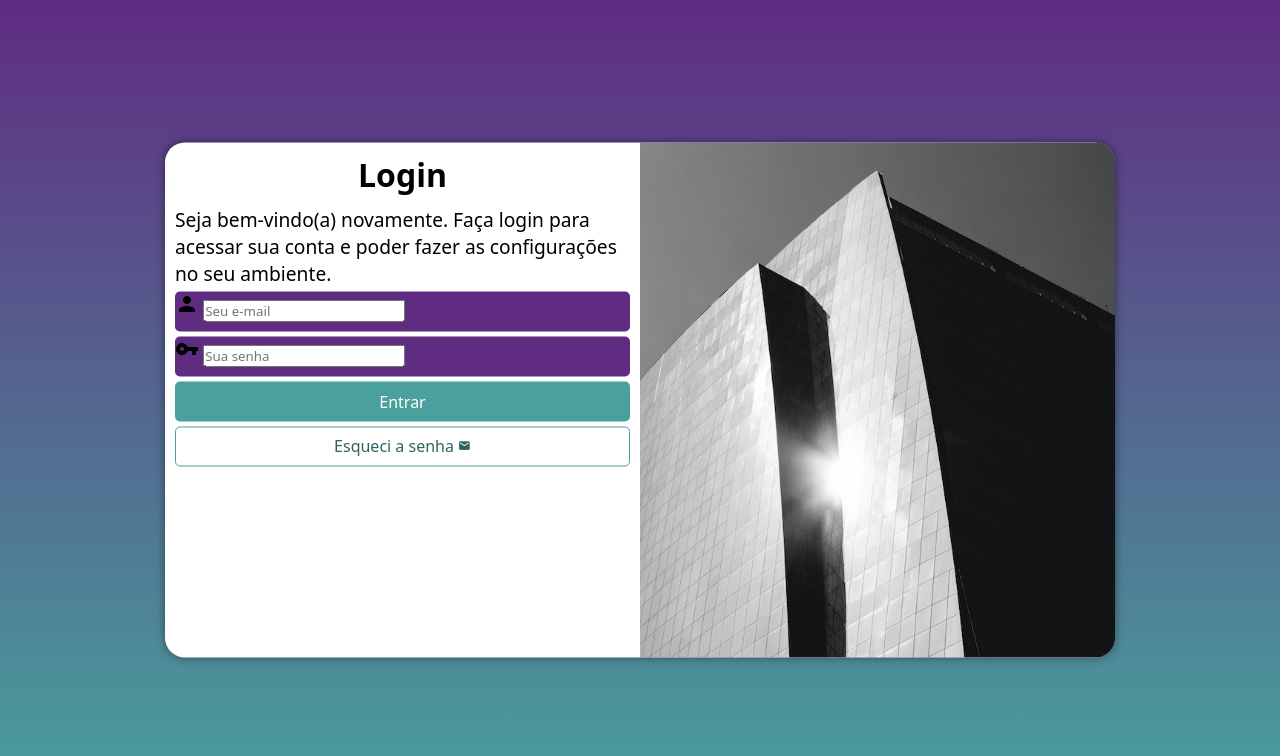
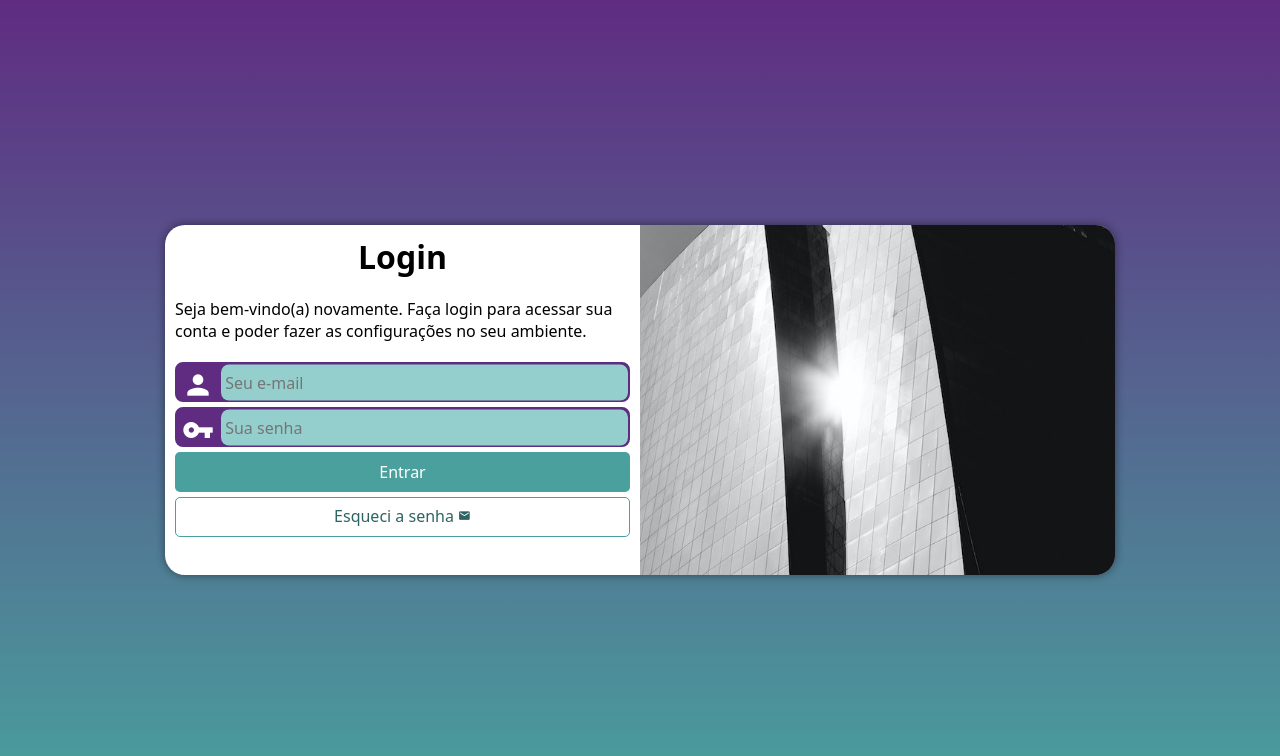
Before and after one commit to Viti-Martins/desafio-tela-login-curso-em-video, a plain HTML site: page index.html in a window 1280 px wide. Drawn offline with Linux system fonts and the light colour scheme.

Commit message:
exercício finalizado, tela de login finalizado

```diff
--- a/estilos/media-query.css
+++ b/estilos/media-query.css
@@ -17,6 +17,7 @@ Grandes telas: acima de 1200px
 
     section#login {
         width: 80vw;
+        height: 280px;
     }
 
     section#login > div#imagem {
@@ -29,6 +30,10 @@ Grandes telas: acima de 1200px
         float: right;
         width: 70%;
     }
+
+    div#formulario > p {
+        margin: 10px 0px;
+    }
 }
 
 /* --------- Telas Desktops e monitores maiores -------- */
@@ -39,6 +44,7 @@ Grandes telas: acima de 1200px
 
     section#login {
         width: 950px;
+        height: 350px;
     }
 
     section#login > div#imagem {
@@ -57,6 +63,7 @@ Grandes telas: acima de 1200px
     }
 
     div#formulario > p {
-        font-size: 1.2em;
+        font-size: 1em;
+        margin: 20px 0px;
     }
 }
--- a/estilos/style.css
+++ b/estilos/style.css
@@ -32,7 +32,6 @@ section#login {
     position: absolute;
     top: 50%;
     left: 50%;
-    transform: translate(-50%, -50%);
     overflow: hidden;
 
     background-color: white;
@@ -41,6 +40,7 @@ section#login {
     border-radius: 20px;
     box-shadow: 0px 0px 10px rgba(0, 0, 0, 0.450);
 
+    transform: translate(-50%, -50%);
     transition: width .2s, height .2s;
     transition-timing-function: ease;
 }
@@ -69,15 +69,40 @@ div#formulario > p {
 
 form > div.campo {
     background-color: #5f2c82;
+    border: 2px solid #5f2c82;
     width: 100%;
     display: block;
     height: 40px;
-    border-radius: 5px;
+    border-radius: 8px;
     margin: 5px 0px;
 }
 
 div.campo > label {
     display: none;
+}
+
+div.campo > span {
+    color: white;
+    /* background-color: black; */
+    font-size: 2em;
+    width: 40px;
+    padding: 5px;
+}
+
+div.campo > input {
+    background-color: #94cfcd;
+    font-size: 1em;
+    width: calc(100% - 44.5px);
+    height: 100%;
+    border: 0px;
+    border-radius: 8px;
+    padding: 4px;
+    transform: translateY(-12.5px);
+}
+
+div.campo > input:focus-within {
+    background-color: white;
+    border: none;
 }
 
 form > input[type=submit] {
```
